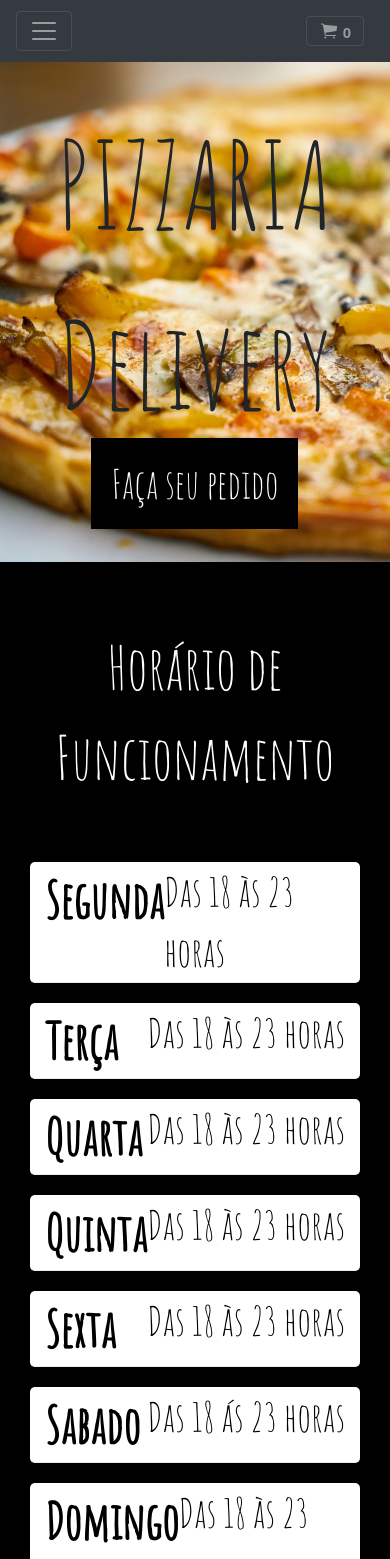
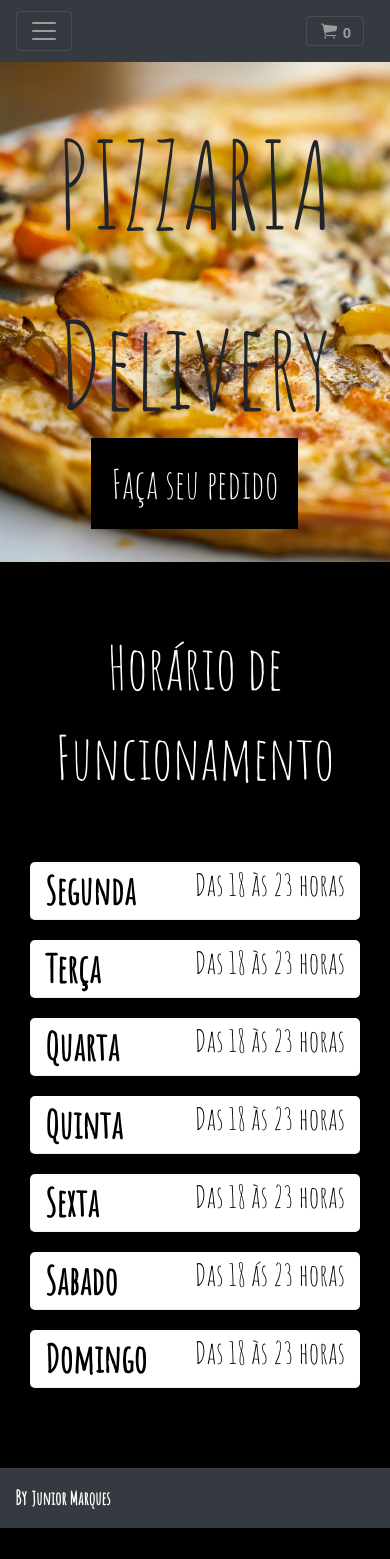
Before and after one commit to junioralcant/delivery-frontend, a React (Create React App) app: page / in a window 390 px wide. Shown: the top 1559 px of the page. After the commit the page ends 1528 px from the top, so only its background shows below. Built offline with nearby package versions, Linux system fonts and the light colour scheme.

Commit message:
Responsividade do home

```diff
--- a/src/pages/Home/styles.css
+++ b/src/pages/Home/styles.css
@@ -66,6 +66,12 @@ div.container-dados-hr {
   border-radius: 5px;
 }
 
+@media (max-width: 980px) {
+  div.container-dados-hr {
+    font-size: 38px;
+  }
+}
+
 div.footer {
   background-color: #343a40;
   color: #fff;
```
